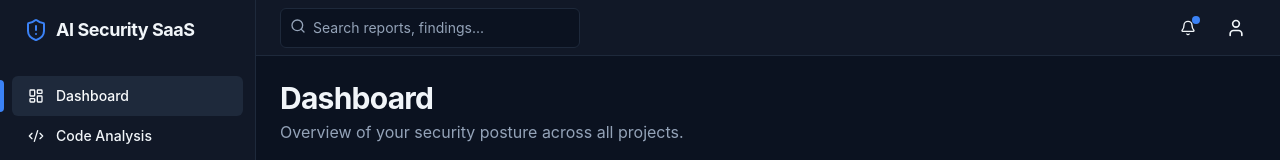
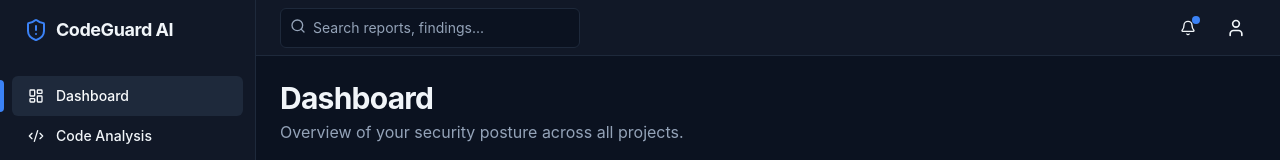
Before and after one commit to muku2006nth/CodeGuard-AI-, a React (Vite) app in the folder Frontend/: page / in a window 1280 px wide. Shown: the top 160 px of the page. Built offline with nearby package versions, Linux system fonts and the light colour scheme.

Commit message:
Update logo title to CodeGuard AI

```diff
--- a/Frontend/src/components/layout/sidebar.tsx
+++ b/Frontend/src/components/layout/sidebar.tsx
@@ -35,7 +35,7 @@
     <div className="flex h-screen w-64 flex-col border-r bg-card px-3 py-4">
       <div className="mb-8 flex items-center px-3">
         <ShieldAlert className="mr-2 h-6 w-6 text-primary" />
-        <span className="text-lg font-bold tracking-tight">AI Security SaaS</span>
+        <span className="text-lg font-bold tracking-tight">CodeGuard AI</span>
       </div>
 
       <nav className="flex-1 space-y-2">
```
